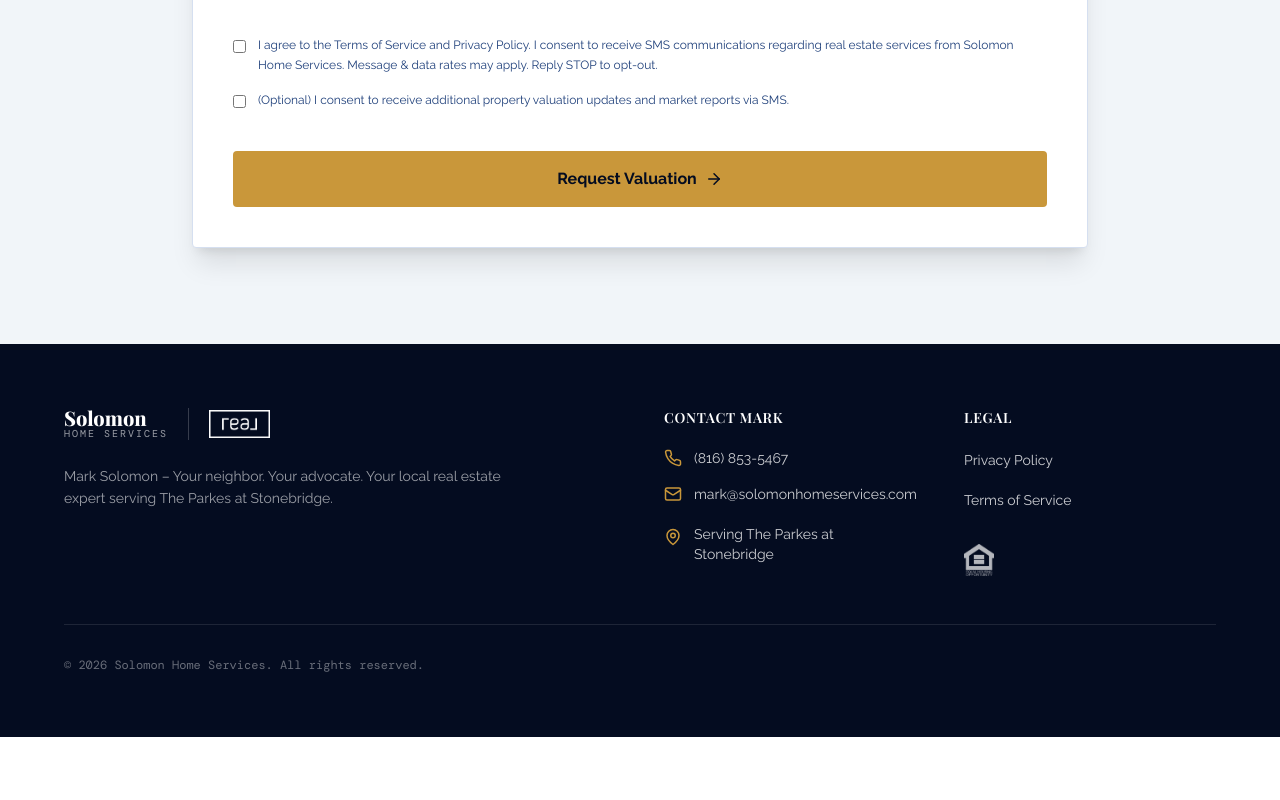
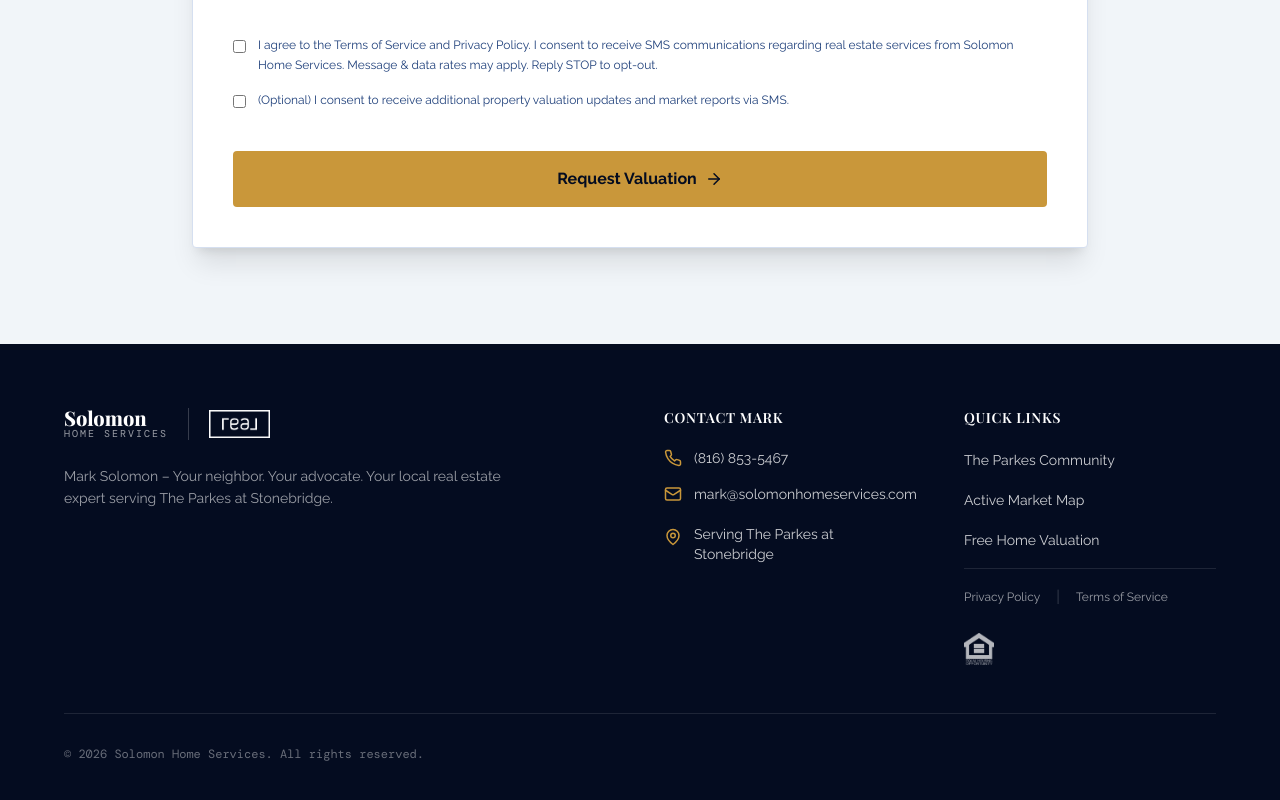
Before and after one commit to lasersolosbd/Parkes-at-Stonebridge-Microsite, a Next.js app: page / in a window 1280 px wide. Shown: the part 2477-3277 px from the top of the page. Before the commit the page ends 3214 px from the top, so only its background shows below. Built offline with nearby package versions, Linux system fonts and the light colour scheme; a web font is replaced by a local one.

Commit message:
Update Footer.tsx

```diff
--- a/components/Footer.tsx
+++ b/components/Footer.tsx
@@ -10,14 +10,15 @@ export default function Footer() {
 
         {/* Brand Block */}
         <div className="col-span-1 md:col-span-2">
-          <div className="flex items-center gap-5 mb-6">
+          {/* Logo is now a clickable link */}
+          <Link href="/" className="inline-flex items-center gap-5 mb-6 hover:opacity-80 transition-opacity">
             <div className="flex flex-col">
               <span className="font-display text-xl font-extrabold text-white leading-none">Solomon</span>
               <span className="font-mono text-[10px] tracking-[0.2em] uppercase text-white/60 -mt-0.5">Home Services</span>
             </div>
             <div className="h-8 w-px bg-white/20" />
             <img src="/real-broker-logo-light.png" alt="Real Broker" className="h-7 w-auto object-contain" />
-          </div>
+          </Link>
           <p className="text-white/60 text-sm leading-relaxed max-w-md">
             Mark Solomon – Your neighbor. Your advocate. Your local real estate expert serving The Parkes at Stonebridge.
           </p>
@@ -46,13 +47,19 @@ export default function Footer() {
           </ul>
         </div>
 
-        {/* Quick Links */}
+        {/* Quick Links & Legal */}
         <div>
-          <h4 className="font-display text-sm font-semibold text-white uppercase tracking-wider mb-5">Legal</h4>
+          <h4 className="font-display text-sm font-semibold text-white uppercase tracking-wider mb-5">Quick Links</h4>
           <ul className="space-y-4">
-            <li><Link href="/privacy" className="text-white/80 hover:text-gold-500 transition-colors text-sm">Privacy Policy</Link></li>
-            <li><Link href="/terms" className="text-white/80 hover:text-gold-500 transition-colors text-sm">Terms of Service</Link></li>
-            <li className="pt-4">
+            <li><Link href="/#hero" className="text-white/80 hover:text-gold-500 transition-colors text-sm">The Parkes Community</Link></li>
+            <li><Link href="/#map" className="text-white/80 hover:text-gold-500 transition-colors text-sm">Active Market Map</Link></li>
+            <li><Link href="/#contact" className="text-white/80 hover:text-gold-500 transition-colors text-sm">Free Home Valuation</Link></li>
+            <li className="pt-4 border-t border-white/10 flex items-center gap-4">
+              <Link href="/privacy" className="text-white/60 hover:text-gold-500 transition-colors text-xs">Privacy Policy</Link>
+              <span className="text-white/20">|</span>
+              <Link href="/terms" className="text-white/60 hover:text-gold-500 transition-colors text-xs">Terms of Service</Link>
+            </li>
+            <li className="pt-2">
               <img src="/equal-housing-opportunity-logo.png" alt="Equal Housing" className="h-8 w-auto invert opacity-70" />
             </li>
           </ul>
```
